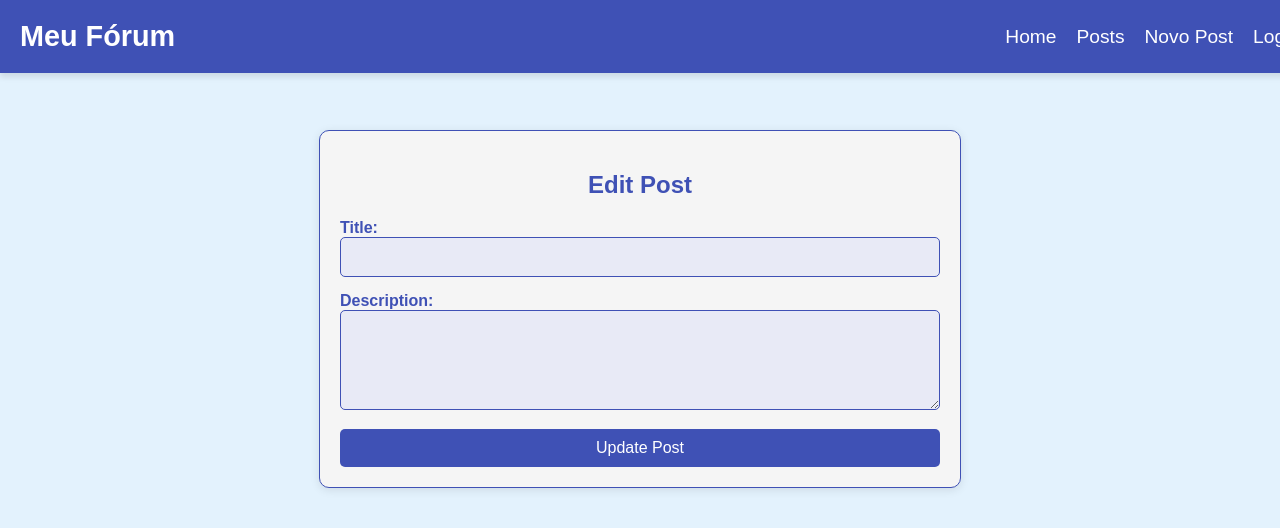
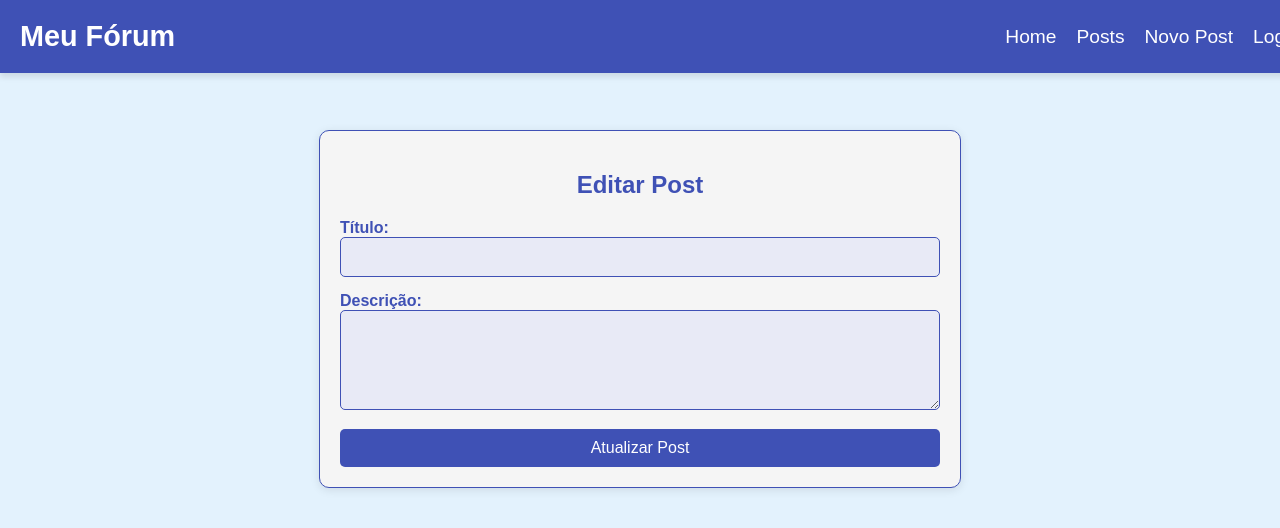
Before and after one commit to ClarissaProenca/Forum_4, a React (Vite) app: page /edit-post/1 in a window 1280 px wide. Shown: the top 528 px of the page. Built offline with nearby package versions, Linux system fonts and the light colour scheme; no server answers; the database is empty.

Commit message:
ajustando Edit Post

```diff
--- a/src/App.jsx
+++ b/src/App.jsx
@@ -1,11 +1,11 @@
 import React, { useState } from "react";
-import { BrowserRouter as Router, Routes, Route, Link } from "react-router-dom";
+import { BrowserRouter as Router, Routes, Route } from "react-router-dom";
 import styled from "styled-components";
 import "./App.css";
 import HomeScreen from "./screens/HomeScreen";
 import PostsListPage from "./screens/PostsListPage";
 import CreatePost from "./screens/CreatePost";
-import EditPost from "./screens/EditPost";  // Importando EditPost
+import EditPost from "./screens/EditPost";
 import PostDetailPage from "./screens/PostDetailPage";
 import Login from "./screens/Login";
 import Header from "./components/Header";
--- a/src/screens/EditPost.jsx
+++ b/src/screens/EditPost.jsx
@@ -1,5 +1,5 @@
 import React, { useState, useEffect } from "react";
-import { getFirestore, doc, getDoc, updateDoc } from "firebase/firestore";
+import { doc, getDoc, updateDoc } from "firebase/firestore";
 import { useParams, useNavigate } from "react-router-dom";
 import styled from "styled-components";
 import { db } from "../firebase";
@@ -75,6 +75,7 @@ export default function EditPost() {
   const navigate = useNavigate();
   const [title, setTitle] = useState("");
   const [description, setDescription] = useState("");
+  const [loading, setLoading] = useState(true);
 
   useEffect(() => {
     const fetchPost = async () => {
@@ -85,8 +86,10 @@ export default function EditPost() {
         const post = docSnap.data();
         setTitle(post.title);
         setDescription(post.description);
+        setLoading(false);
       } else {
         console.log("No such document!");
+        setLoading(false);
       }
     };
 
@@ -103,12 +106,16 @@ export default function EditPost() {
     navigate("/posts");
   };
 
+  if (loading) {
+    return <p>Loading...</p>;
+  }
+
   return (
     <FormContainer>
-      <FormTitle>Edit Post</FormTitle>
+      <FormTitle>Editar Post</FormTitle>
       <Form onSubmit={handleSubmit}>
         <FormGroup>
-          <Label htmlFor="title">Title:</Label>
+          <Label htmlFor="title">Título:</Label>
           <Input
             id="title"
             type="text"
@@ -117,14 +124,14 @@ export default function EditPost() {
           />
         </FormGroup>
         <FormGroup>
-          <Label htmlFor="description">Description:</Label>
+          <Label htmlFor="description">Descrição:</Label>
           <Textarea
             id="description"
             value={description}
             onChange={(e) => setDescription(e.target.value)}
           ></Textarea>
         </FormGroup>
-        <Button type="submit">Update Post</Button>
+        <Button type="submit">Atualizar Post</Button>
       </Form>
     </FormContainer>
   );
```
